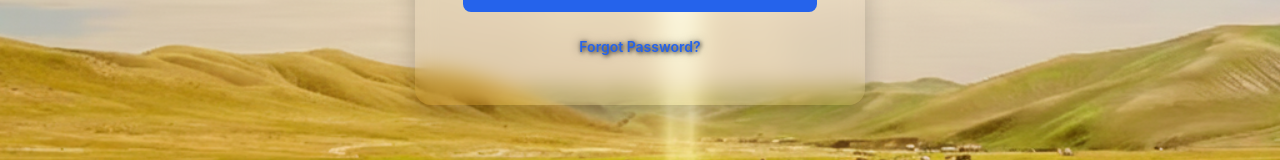
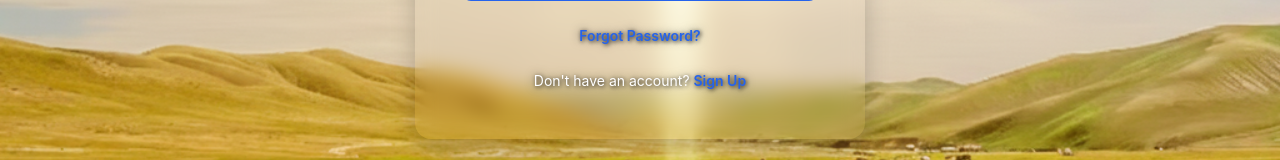
Before and after one commit to enkhbatMunkhbold/graceland_web, a React (Create React App) app in the folder client/: page /login in a window 1280 px wide. Shown: the part 528-688 px from the top of the page. Built offline with nearby package versions, Linux system fonts and the light colour scheme; no server answers; the HTML template or start-up script is replaced by a standard one.

Commit message:
Temporarily restore sign-up link on login

```diff
--- a/client/src/components/Login.js
+++ b/client/src/components/Login.js
@@ -112,6 +112,12 @@ const Login = () => {
           </button>
         </form>
         <p className="auth-footer"><Link to="/forgot-password" className="auth-link">{t('forgotPassword')}</Link></p>
+        <p className="auth-footer">
+          {t('noAccount')}{' '}
+          <Link to="/SignUp" className="auth-link">
+            {t('signUp')}
+          </Link>
+        </p>
       </div>
     </div>
   );
```
